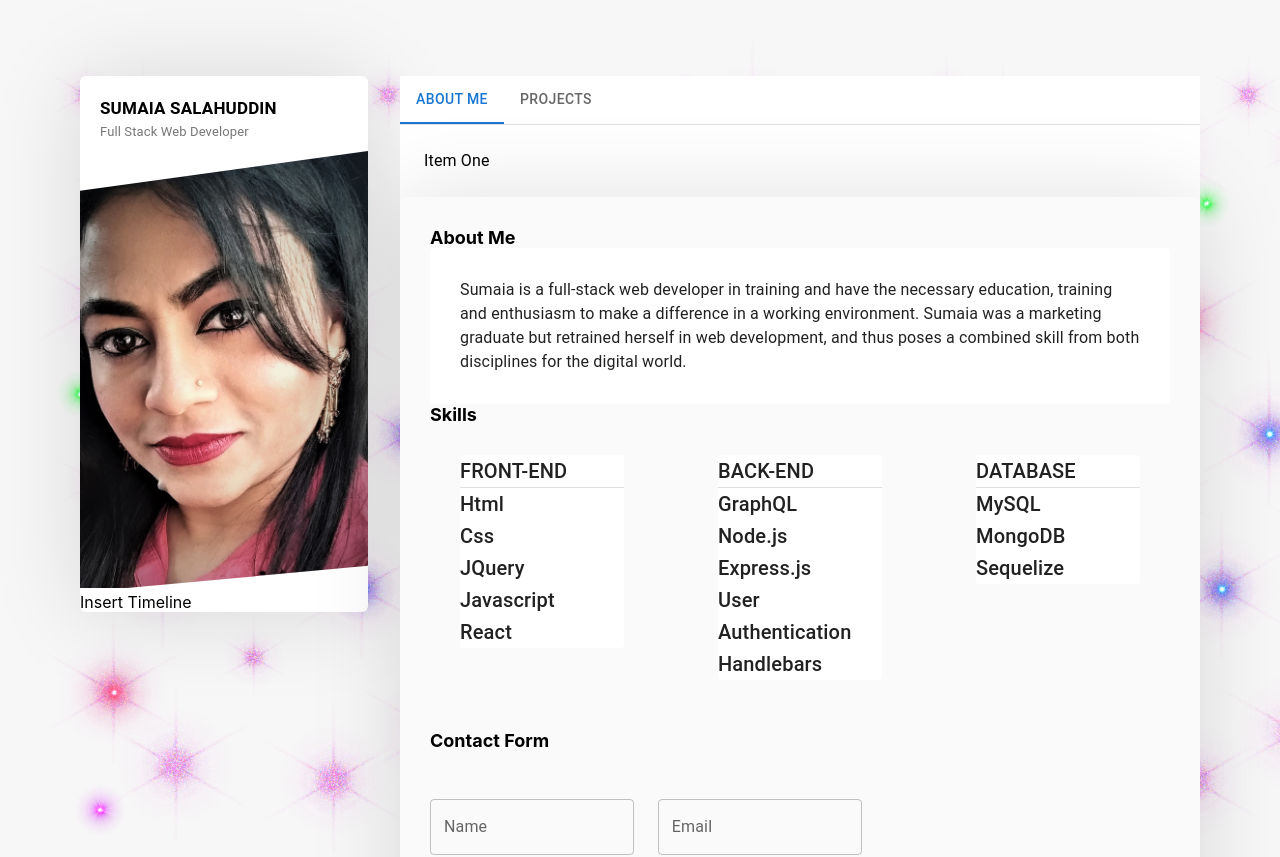
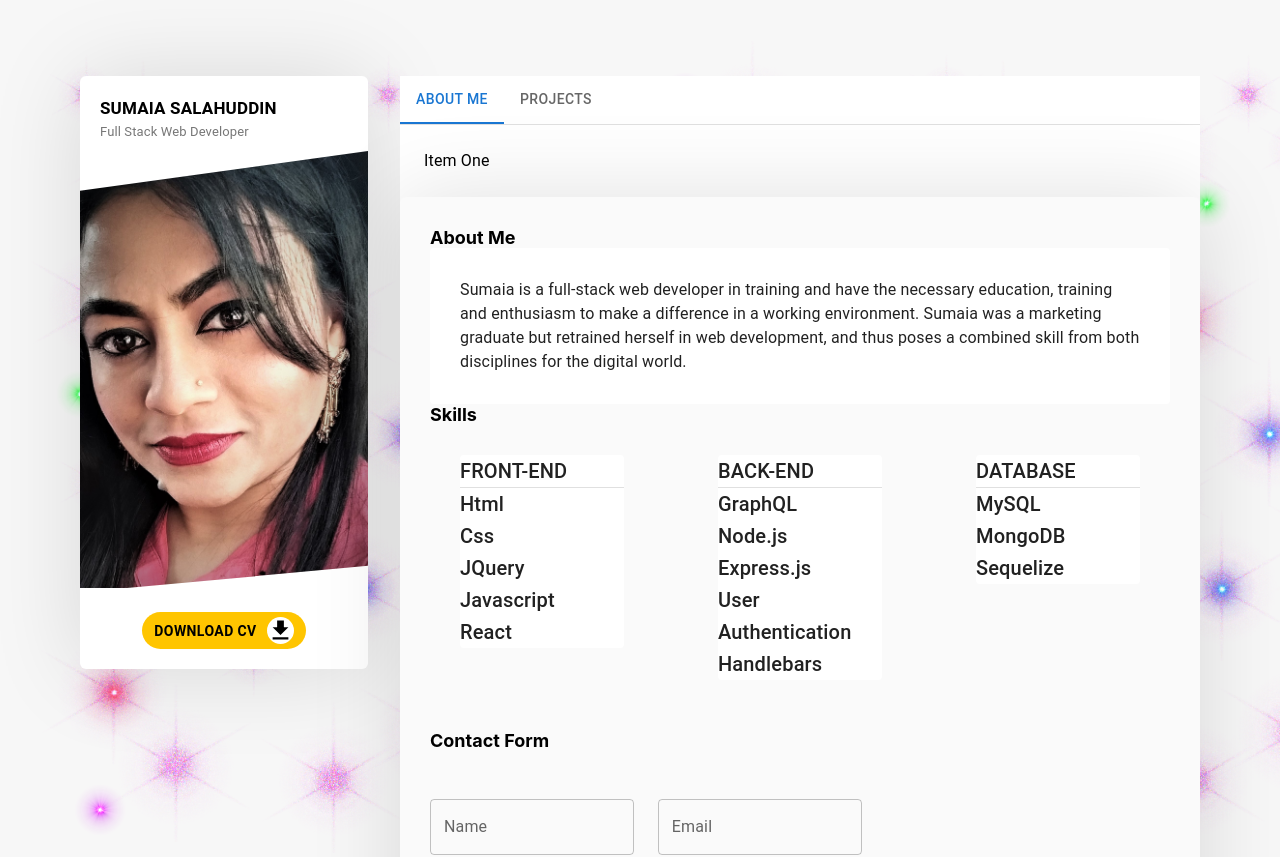
Before and after one commit to SumaiaSorna/react-portfolio, a React (Create React App) app: page / in a window 1280 px wide. Shown: the top 857 px of the page. Built offline with nearby package versions, Linux system fonts and the light colour scheme.

Commit message:
added and styled button

```diff
--- a/src/components/Button/Button.css
+++ b/src/components/Button/Button.css
@@ -1,37 +1,33 @@
-.custom-btn {
+.btn-container {
+  width: 100%;
+  display: flex;
+  justify-content: center;
+  margin-top: 20px;
+  margin-bottom: 20px;
+}
+
+.btn {
   background-color: var(--main-color) !important;
+  color: black !important;
   font-size: 14px !important;
-  font-weight: 500 !important;
+  font-weight: 600 !important;
   border: 0 !important;
-  border-radius: 50px !important;
-  padding: 1px 12px !important;
-  line-height: 35px !important;
+  border-radius: 60px !important;
+  padding: 5px 12px !important;
+  line-height: 20px !important;
   min-width: 100px;
   outline: none !important;
 }
 
-.custom-btn .btn-icon-container {
+.btn-icon-container {
   color: #000 !important;
   background: #fff !important;
-  border-radius: 50px !important;
+  border-radius: 100px !important;
   height: 27px !important;
   width: 27px !important;
-  line-height: 29px !important;
   text-align: center !important;
   display: flex !important;
   align-items: center !important;
   justify-content: center !important;
+  margin-left: 10px;
 }
-
-.custom-btn .btn-icon-container > .MuiSvgIcon-root {
-  font-size: 16px !important;
-}
-
-.custom-btn .btn-text {
-  font-size: 14px !important;
-  text-transform: none !important;
-  text-align: center;
-  width: 100%;
-  margin-right: 5px;
-  margin-left: 5px;
-}
--- a/src/components/Button/index.js
+++ b/src/components/Button/index.js
@@ -1,15 +1,21 @@
 import React from "react";
 import { Button } from "@mui/material";
+import DownloadIcon from "@mui/icons-material/Download";
 
 import "./Button.css";
 
-export const CustomButton = ({ text, icon }) => {
-  return;
-  <Button
-    className="custom-btn"
-    endIcon={icon ? <div className="btn-icon-container">{icon}</div> : null}
-  >
-    <span className="btn-text"></span>
-    {text}
-  </Button>;
+export const CustomButton = () => {
+  return (
+    <div className="btn-container">
+      <Button
+        variant="outlined"
+        target="_blank"
+        href="https://drive.google.com/drive/u/0/folders/1nSkFUGEJtUQk9S_Zpas5DtltJ6RwcDbf"
+        className="btn"
+      >
+        Download CV
+        <DownloadIcon className="btn-icon-container" />
+      </Button>
+    </div>
+  );
 };
--- a/src/components/Profile/index.js
+++ b/src/components/Profile/index.js
@@ -1,6 +1,7 @@
 import { Typography } from "@mui/material";
 import React from "react";
-// import CustomButton from "../Button/index";
+
+import { CustomButton } from "../Button/index";
 
 import "./Profile.css";
 
@@ -16,11 +17,7 @@ export const Profile = () => {
         <img src={require("../../assets/images/displayImage.jpg")} alt="" />
       </figure>
 
-      <div className="profile-info">
-        Insert Timeline
-        <br />
-        {/* <CustomButton /> */}
-      </div>
+      <CustomButton />
     </div>
   );
 };
```
